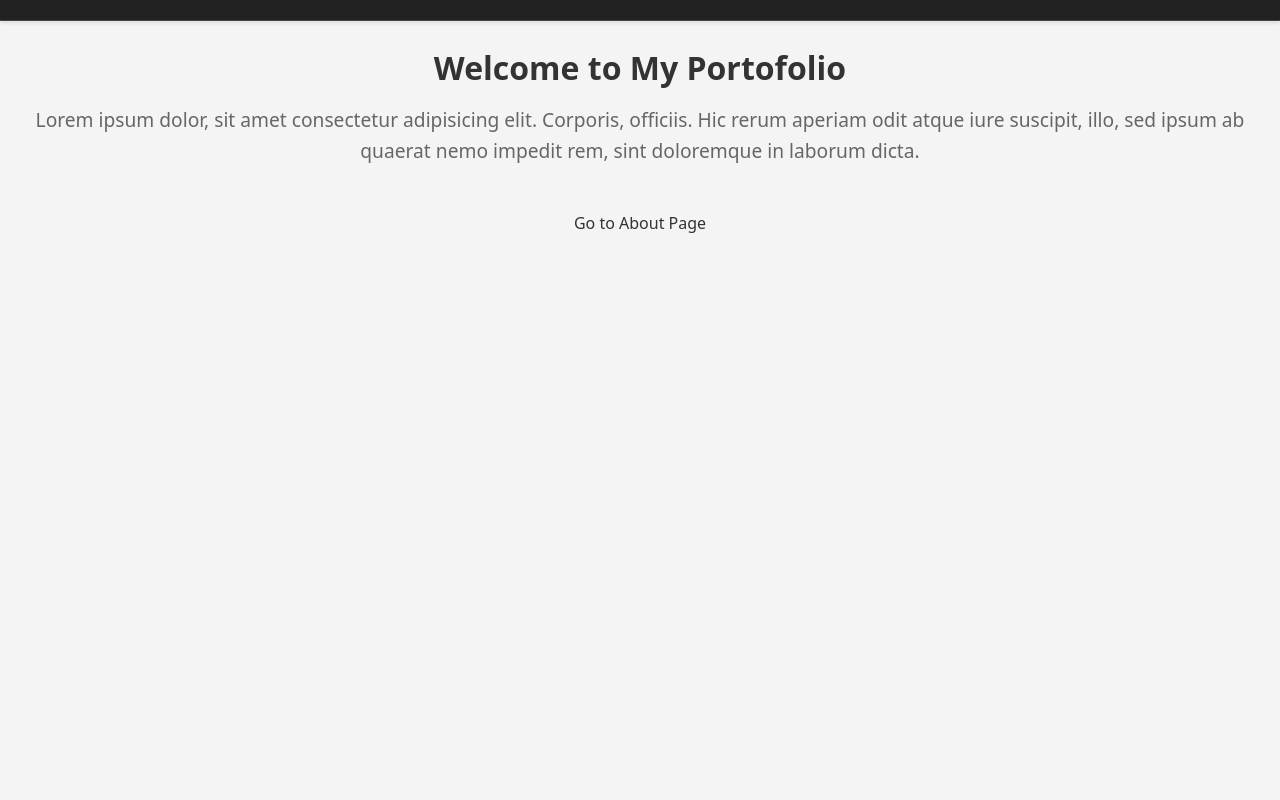
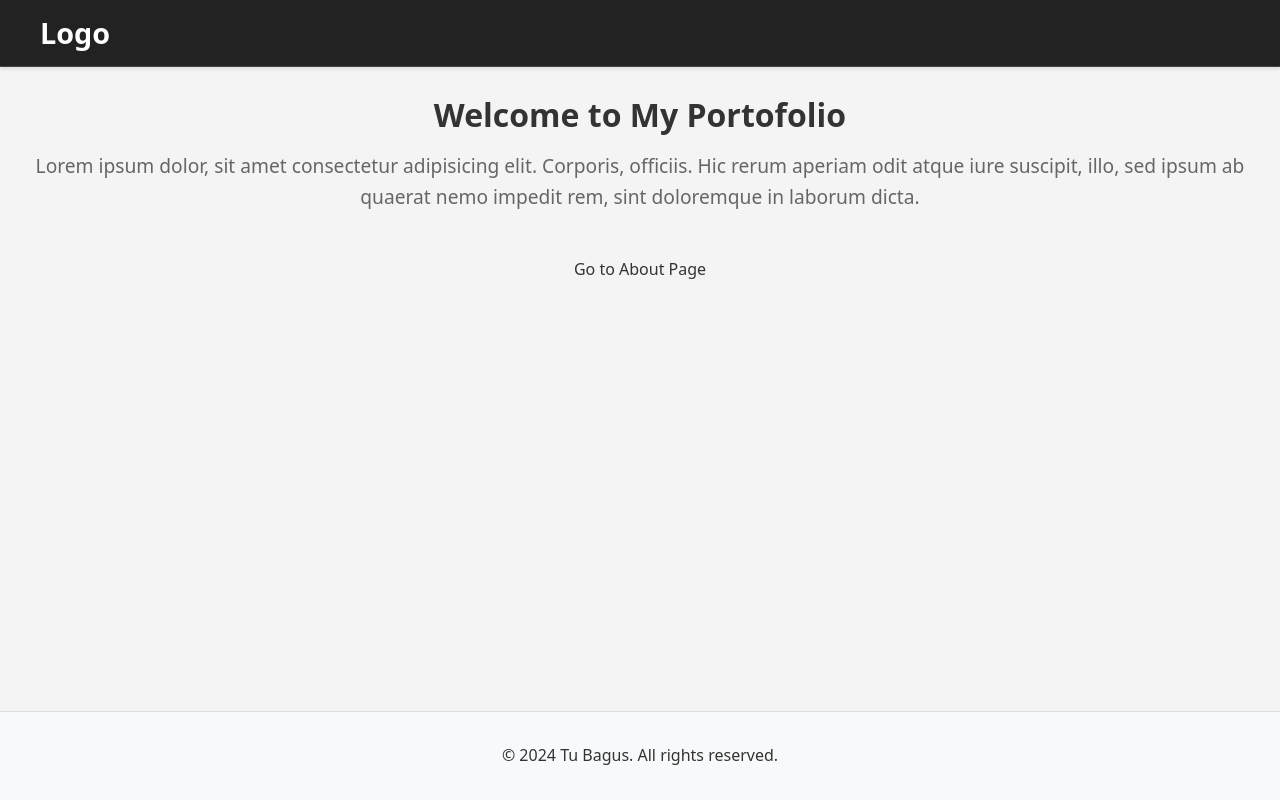
Before and after one commit to TuBagus7/Next-Porto, a Next.js app: page / in a window 1280 px wide. Built offline with nearby package versions, Linux system fonts and the light colour scheme.

Commit message:
Add Header and Footer

```diff
--- /dev/null
+++ b/app/components/Footer.tsx
@@ -0,0 +1,9 @@
+const Footer = () => {
+    return(
+        <footer className= "footer">
+            <p>© 2024 Tu Bagus. All rights reserved.</p>
+        </footer>
+    )
+}
+
+export default Footer;
--- /dev/null
+++ b/app/components/Header.tsx
@@ -0,0 +1,11 @@
+const Header = () =>{
+    return(
+        <header className="header">
+          <nav>
+            <div className="logo"><a href="">Logo</a></div>
+          </nav>
+        </header>
+    )
+}
+
+export default Header;
--- a/app/layout.tsx
+++ b/app/layout.tsx
@@ -1,6 +1,8 @@
 import type { Metadata } from "next";
 import { Geist, Geist_Mono } from "next/font/google";
 import "./globals.css";
+import Header from "@/app/components/Header"
+import Footer from "@/app/components/Footer"
 
 const geistSans = Geist({
   variable: "--font-geist-sans",
@@ -27,12 +29,9 @@ export default function RootLayout({
       <body
         className={`${geistSans.variable} ${geistMono.variable} antialiased`}
       >
-        <header className="header">
-          <nav>
-            <div className="logo"><a href=""></a></div>
-          </nav>
-        </header>
+        <Header />
         {children}
+      <Footer />
       </body>
     </html>
   );
```
